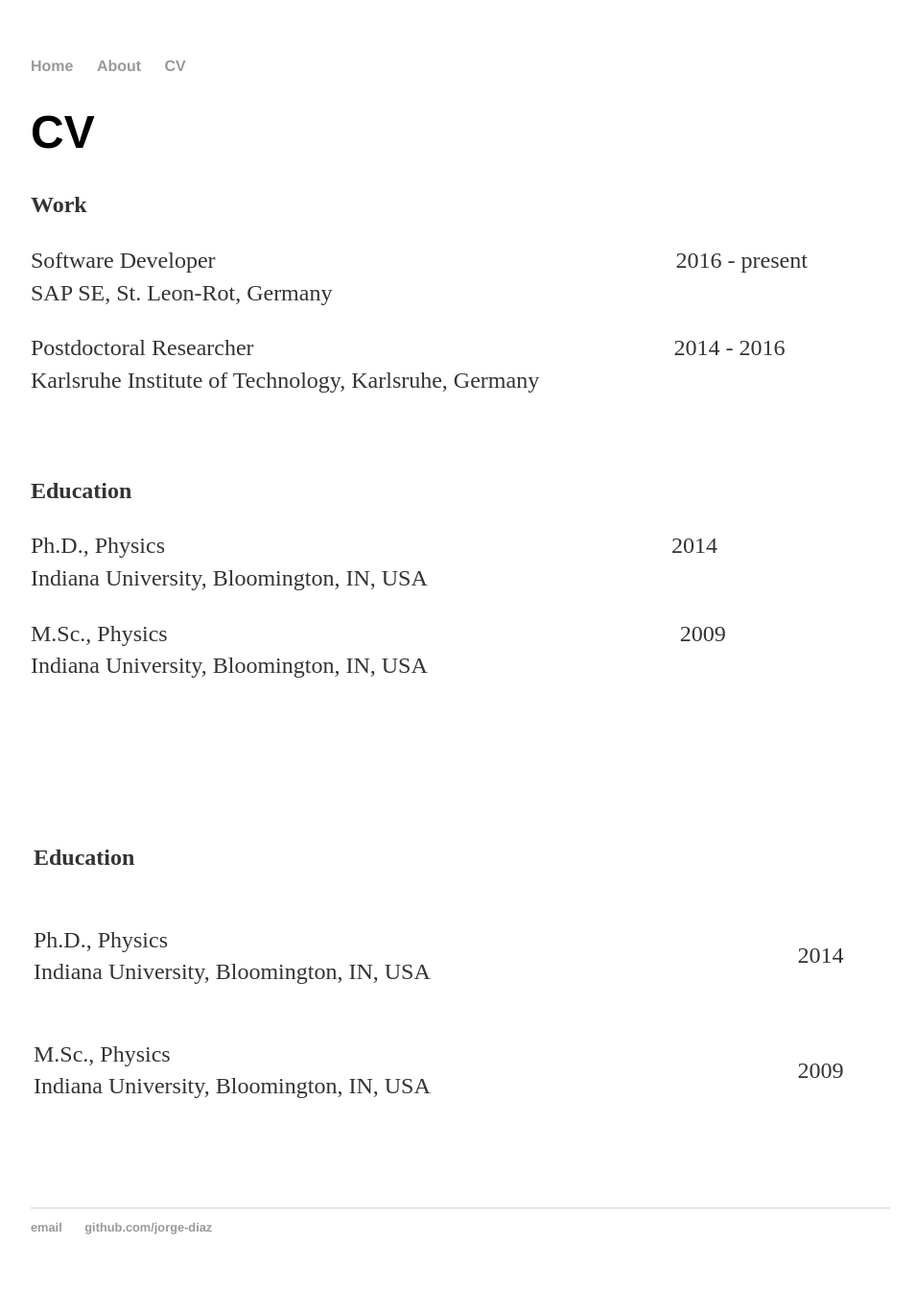
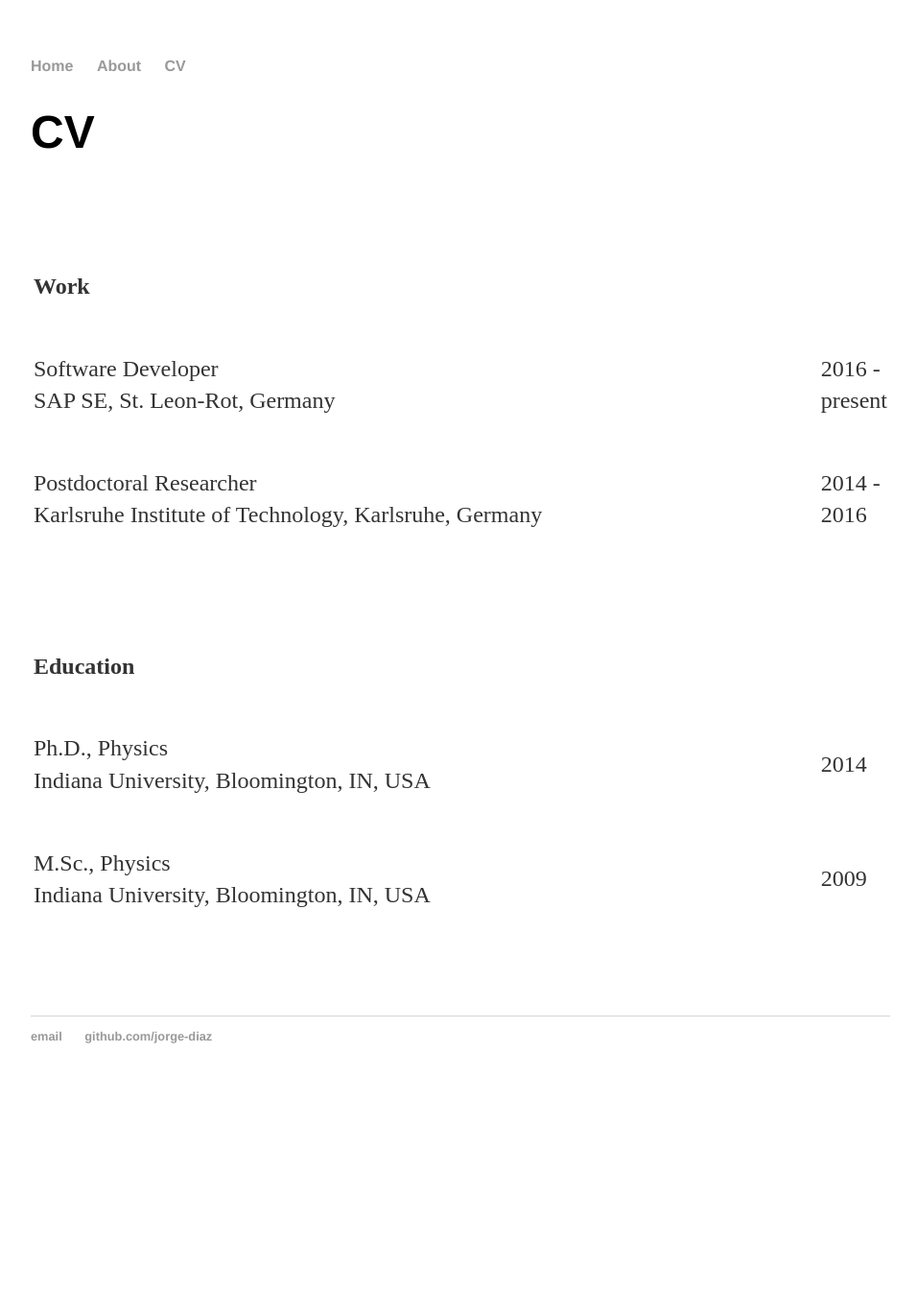
Before and after one commit to jorge-diaz/jorge-diaz.github.io, a Jekyll site: the page built from cv/index.html, in a window 1280 px wide. Shown: the whole page at 96% size, without its empty margins (160-1116 px from the left). Built offline with Jekyll 4.4.1, drawn with Linux system fonts in a browser that asks for light colours; comment, search, counter and statistics services are not loaded; after the commit the page ends 1147 px from its top, so only the background shows below that.

Commit message:
update cv: format

```diff
--- a/cv/index.html
+++ b/cv/index.html
@@ -4,21 +4,38 @@ title: Jorge S. Diaz
 ---
 <div class="blurb">
 	<h1>CV</h1>
-	<p><strong>Work</strong></p>
-	<p>Software Developer&nbsp;&nbsp;&nbsp;&nbsp;&nbsp;&nbsp;&nbsp;&nbsp;&nbsp;&nbsp;&nbsp;&nbsp;&nbsp;&nbsp;&nbsp;&nbsp;&nbsp;&nbsp;&nbsp;&nbsp;&nbsp;&nbsp;&nbsp;&nbsp;&nbsp;&nbsp;&nbsp;&nbsp;&nbsp;&nbsp;&nbsp;&nbsp;&nbsp;&nbsp;&nbsp;&nbsp;&nbsp;&nbsp;&nbsp;&nbsp;&nbsp;&nbsp;&nbsp;&nbsp;&nbsp;&nbsp;&nbsp;&nbsp;&nbsp;&nbsp;&nbsp;&nbsp;&nbsp;&nbsp;&nbsp;&nbsp;&nbsp;&nbsp;&nbsp;&nbsp;&nbsp;&nbsp;&nbsp;&nbsp;&nbsp;&nbsp;&nbsp;&nbsp;&nbsp;&nbsp;&nbsp;&nbsp;&nbsp;&nbsp;&nbsp;&nbsp;&nbsp;&nbsp;&nbsp; 2016 - present</a><br>
-	SAP SE, St. Leon-Rot, Germany</p>
-	<p>Postdoctoral Researcher&nbsp;&nbsp;&nbsp;&nbsp;&nbsp;&nbsp;&nbsp;&nbsp;&nbsp;&nbsp;&nbsp;&nbsp;&nbsp;&nbsp;&nbsp;&nbsp;&nbsp;&nbsp;&nbsp;&nbsp;&nbsp;&nbsp;&nbsp;&nbsp;&nbsp;&nbsp;&nbsp;&nbsp;&nbsp;&nbsp;&nbsp;&nbsp;&nbsp;&nbsp;&nbsp;&nbsp;&nbsp;&nbsp;&nbsp;&nbsp;&nbsp;&nbsp;&nbsp;&nbsp;&nbsp;&nbsp;&nbsp;&nbsp;&nbsp;&nbsp;&nbsp;&nbsp;&nbsp;&nbsp;&nbsp;&nbsp;&nbsp;&nbsp;&nbsp;&nbsp;&nbsp;&nbsp;&nbsp;&nbsp;&nbsp;&nbsp;&nbsp;&nbsp;&nbsp;&nbsp;&nbsp;&nbsp;
-	2014 - 2016<br>Karlsruhe Institute of Technology, Karlsruhe, Germany</p>
-	<p>&nbsp;</p>
-	<p><strong>Education</strong></p>
-	<p>Ph.D., Physics&emsp;&emsp;&emsp;&emsp;&emsp;&emsp;&emsp;&emsp;&emsp;&emsp;&emsp;&emsp;&emsp;&emsp;&emsp;&emsp;&emsp;&emsp;&emsp;&emsp;&emsp;&emsp;2014<br>Indiana University, Bloomington, IN, USA</p>
-	<p>M.Sc., Physics&emsp;&emsp;&emsp;&emsp;&emsp;&emsp;&emsp;&emsp;&emsp;&emsp;&emsp;&emsp;&emsp;&emsp;&emsp;&emsp;&emsp;&emsp;&emsp;&emsp;&emsp;&emsp;
-	2009<br>Indiana University, Bloomington, IN, USA</p>
-	<p>&nbsp;</p>
 	<p>&nbsp;</p>
 	<table style="width: 100%">
 		<tr>
+			<td style="width: 1125px">
+			<p><strong>Work</strong><br></p>
+			</td>
 			<td>
+			<p></p>
+			</td>
+		</tr>
+		<tr>
+			<td style="width: 1125px">
+			<p>Software Developer<br>SAP SE, St. Leon-Rot, Germany</p>
+			</td>
+			<td>
+			<p>2016 - present</a></p>
+			</td>
+		</tr>
+		<tr>
+			<td style="width: 1125px">
+			<p>Postdoctoral Researcher<br>Karlsruhe Institute of Technology, Karlsruhe, Germany</p>
+			</td>
+			<td>
+			<p>2014 - 2016</p>
+			</td>
+		</tr>
+		<tr>
+			<td style="width: 1125px; height: 68px"></td>
+			<td style="height: 68px"></td>
+		</tr>
+		<tr>
+			<td style="width: 1125px">
 			<p><strong>Education</strong><br></p>
 			</td>
 			<td>
@@ -26,7 +43,7 @@ title: Jorge S. Diaz
 			</td>
 		</tr>
 		<tr>
-			<td>
+			<td style="width: 1125px">
 			<p>Ph.D., Physics<br>Indiana University, Bloomington, IN, USA</p>
 			</td>
 			<td>
@@ -34,7 +51,7 @@ title: Jorge S. Diaz
 			</td>
 		</tr>
 		<tr>
-			<td>
+			<td style="width: 1125px">
 			<p>M.Sc., Physics<br>Indiana University, Bloomington, IN, USA</p>
 			</td>
 			<td>
```
